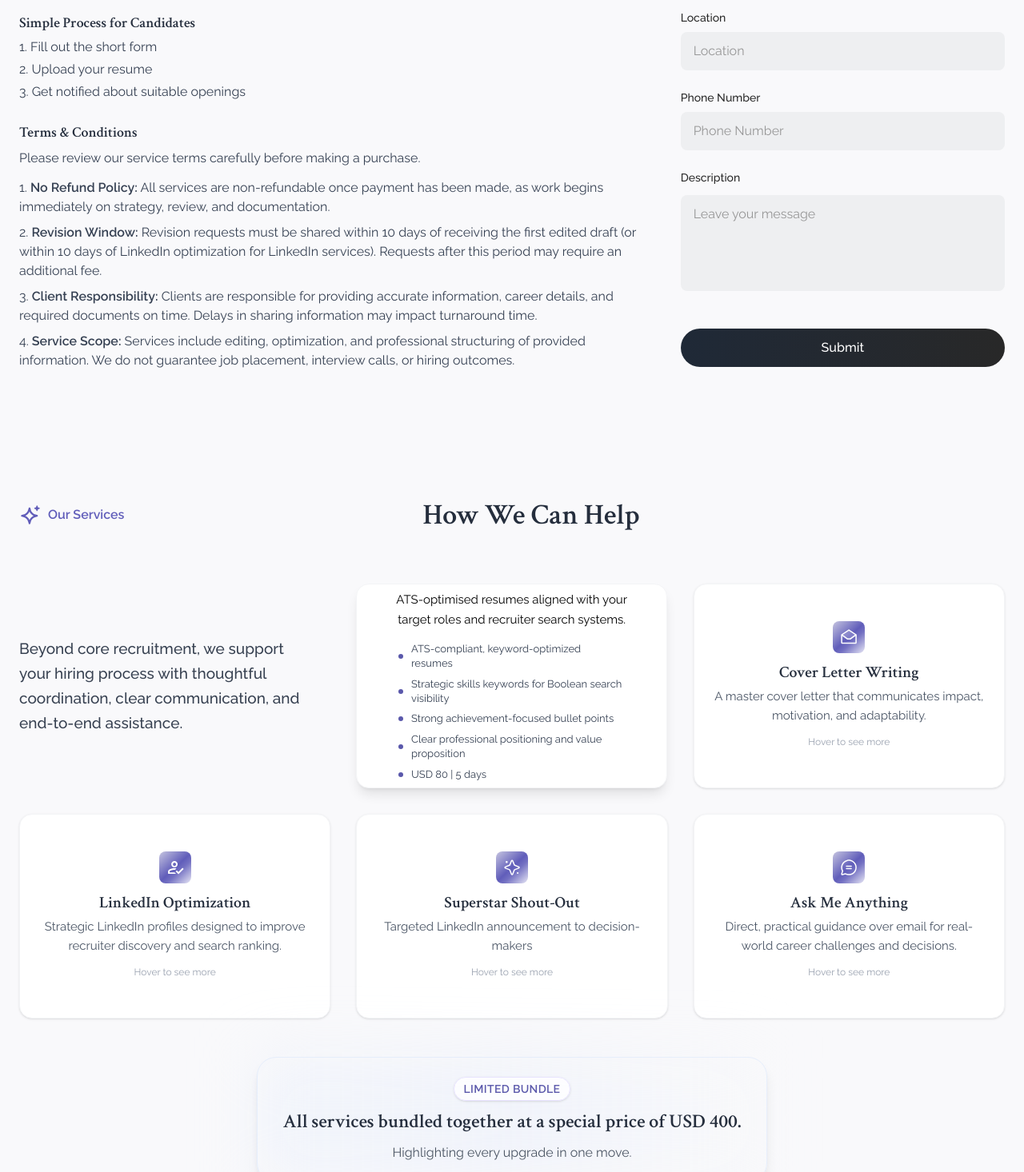
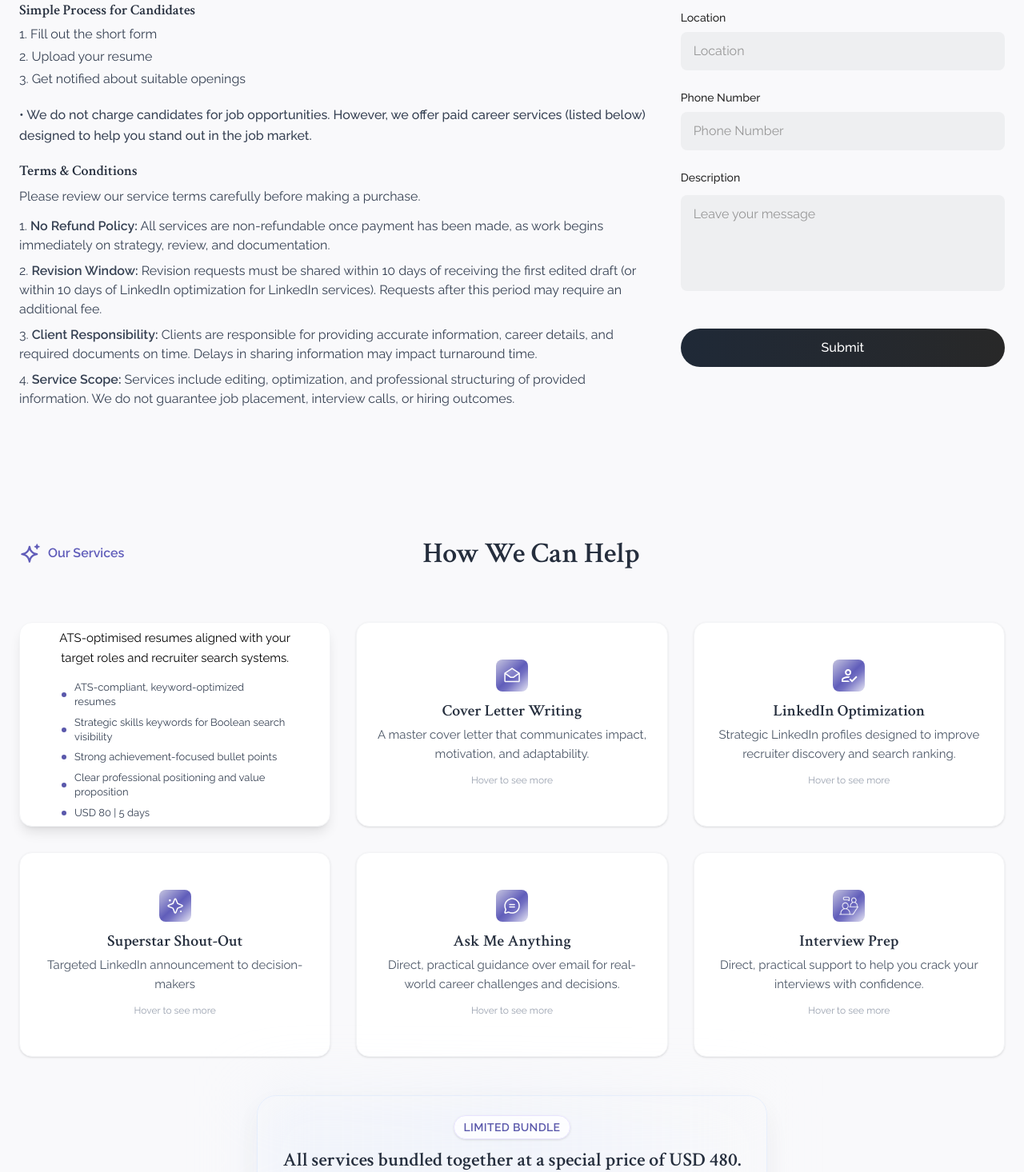
Before and after one commit to juhibhatia1/jbrecruitementswebsite, a Next.js app: page /job-seekers in a window 1280 px wide. Shown: the part 420-1886 px from the top of the page at 80% size. Built offline with nearby package versions, Linux system fonts and the light colour scheme; no server answers.

Commit message:
FEAT: new service addition

```diff
--- a/app/components/job-seekers/services-section.tsx
+++ b/app/components/job-seekers/services-section.tsx
@@ -71,6 +71,20 @@ const services = [
       "USD 30 | 48 hours",
     ],
   },
+  {
+    id: 6,
+    title: "Interview Prep",
+    description:
+      "Direct, practical support to help you crack your interviews with confidence.",
+    iconPath: "/icons/job-seekers/interview-prep.svg",
+    features: [
+      "Profile and role review",
+      "Top 10 likely interview questions",
+      "Structured answers using the STAR method",
+      "Delivered via email",
+      "USD 100",
+    ],
+  },
 ];
 
 export default function ServicesSection() {
@@ -128,7 +142,7 @@ export default function ServicesSection() {
   return (
     <section className="py-12 md:py-16">
       <div className="mx-auto max-w-7xl px-4 md:px-6">
-        <div className="relative flex flex-col items-left md:items-center md:flex-row md:items-center justify-center mb-0 md:mb-16 md:pl-12">
+        <div className="relative flex flex-col items-left md:flex-row md:items-center justify-center mb-0 md:mb-16 md:pl-12">
           <div className="md:absolute md:left-0 md:top-1/2 md:-translate-y-1/2 flex items-center gap-2 mb-3 md:mb-0">
             <img
               src="/home/icons8-ai-48.avif"
@@ -147,16 +161,6 @@ export default function ServicesSection() {
 
         {/* Grid Layout matching why-companies-prefer */}
         <div className="relative grid grid-cols-1 md:grid-cols-2 lg:grid-cols-3 gap-8">
-          {/* 1. Text Block (Top-Left) */}
-          <div className="h-full flex items-center">
-            <div className="pr-4 lg:pr-8">
-              <p className="text-[#374151] text-base md:text-lg lg:text-[19px] leading-relaxed font-medium">
-                Beyond core recruitment, we support your hiring process with
-                thoughtful coordination, clear communication, and end-to-end
-                assistance.
-              </p>
-            </div>
-          </div>
 
           {/* Service Cards 2-6 */}
           {services.map((s, index) => (
@@ -176,16 +180,16 @@ export default function ServicesSection() {
 
         {/* Bundle Offer Below Cards */}
         <div className="mt-12 flex justify-center">
-          <div className="relative isolate inline-flex flex-col items-center gap-3 rounded-3xl border border-[#e6eefc] shadow-lg px-6 sm:px-8 py-6 shadow-[0_12px_40px_rgba(37,55,77,0.06)] text-center">
+          <div className="relative isolate inline-flex flex-col items-center gap-3 rounded-3xl border border-[#e6eefc] px-6 sm:px-8 py-6 shadow-[0_12px_40px_rgba(37,55,77,0.06)] text-center">
             <div
-              className="absolute inset-0 -z-10 blur-2xl bg-gradient-to-r from-[#e6eefc]/40 via-[#dfe8fb]/30 to-[#f8fafc]/20"
+              className="absolute inset-0 -z-10 blur-2xl bg-linear-to-r from-[#e6eefc]/40 via-[#dfe8fb]/30 to-[#f8fafc]/20"
               aria-hidden="true"
             ></div>
             <span className="inline-flex items-center gap-2 rounded-full bg-white/80 px-3 py-1 text-sm font-semibold uppercase tracking-wide text-[#5a58ab] shadow-sm border border-[#e8e3ff]">
               Limited Bundle
             </span>
             <h2 className="text-lg sm:text-2xl font-bold text-[#252e3d] leading-tight">
-              All services bundled together at a special price of USD 400.
+              All services bundled together at a special price of USD 480.
             </h2>
             <span className="text-md text-[#4b5563]">
               Highlighting every upgrade in one move.
--- a/app/job-seekers/page.tsx
+++ b/app/job-seekers/page.tsx
@@ -33,7 +33,7 @@ export default function JobSeekersPage() {
                 Career Insights & Guidance
               </h1>
 
-              <div className="space-y-7">
+              <div className="space-y-5">
                 <div>
                   <h3
                     className="text-lg sm:text-xl font-semibold text-[#252e3d] mb-2"
@@ -75,6 +75,14 @@ export default function JobSeekersPage() {
                     <li>Upload your resume</li>
                     <li>Get notified about suitable openings</li>
                   </ol>
+                </div>
+
+                <div className="w-full">
+                  <p className="text-sm sm:text-base text-gray-700 leading-relaxed font-medium">
+                    • We do not charge candidates for job opportunities. However,
+                    we offer paid career services (listed below) designed to
+                    help you stand out in the job market.
+                  </p>
                 </div>
 
                 <div className="w-full">
```
Also changed, not shown: public/icons/job-seekers/interview-prep.svg (added).
